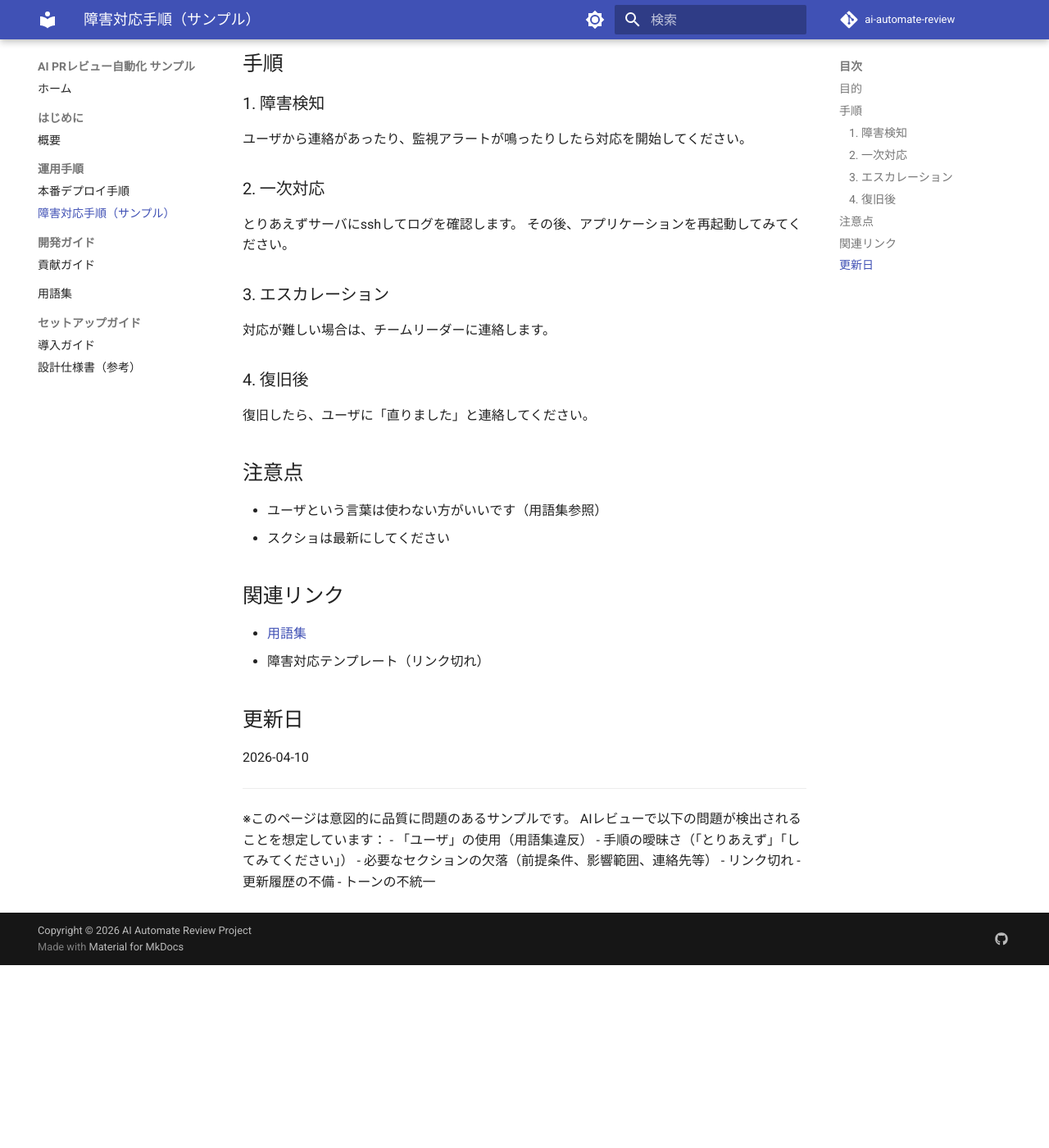
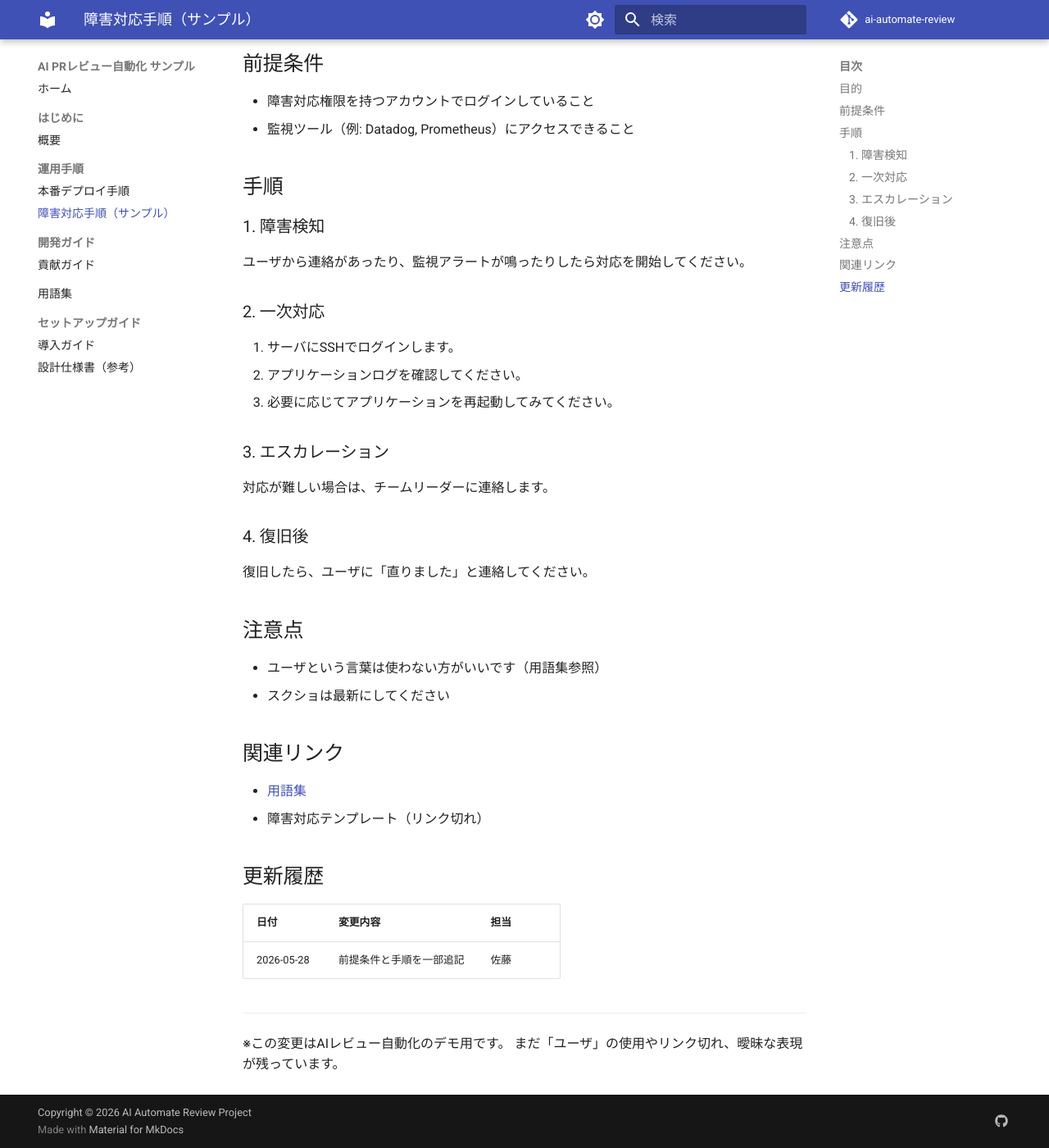
Before and after one commit to safubuki/ai-automate-review, an MkDocs documentation site: the page built from docs/運用手順/incident-response.md, in a window 1280 px wide and 1400 px high, scrolled down 236 px. Shown: the whole window at 82% size. Built offline with MkDocs 1.6.1 and Material for MkDocs 9.7.7, drawn with Linux system fonts in a browser that asks for light colours; comment, search, counter and statistics services are not loaded; before the commit the page ends 1413 px from its top, so only the background shows below that.

Commit message:
docs: 障害対応手順に前提条件を追加（デモ用部分修正）
- 前提条件セクションを追記
- 手順を番号付きに一部改善
- 更新履歴を追加

※ まだ「ユーザ」の使用やリンク切れなどの問題が残っており、
AIレビューで指摘されることを意図した変更です。

```diff
--- a/docs/運用手順/incident-response.md
+++ b/docs/運用手順/incident-response.md
@@ -3,6 +3,11 @@
 ## 目的
 
 障害が発生した際に、迅速かつ正確に対応するための手順を記載します。
+
+## 前提条件
+
+- 障害対応権限を持つアカウントでログインしていること
+- 監視ツール（例: Datadog, Prometheus）にアクセスできること
 
 ## 手順
 
@@ -12,8 +17,9 @@
 
 ### 2. 一次対応
 
-とりあえずサーバにsshしてログを確認します。
-その後、アプリケーションを再起動してみてください。
+1. サーバにSSHでログインします。
+2. アプリケーションログを確認してください。
+3. 必要に応じてアプリケーションを再起動してみてください。
 
 ### 3. エスカレーション
 
@@ -33,17 +39,13 @@
 - [用語集](../用語集.md)
 - 障害対応テンプレート（リンク切れ）
 
-## 更新日
+## 更新履歴
 
-2026-04-10
+| 日付 | 変更内容 | 担当 |
+|------|----------|------|
+| 2026-05-28 | 前提条件と手順を一部追記 | 佐藤 |
 
 ---
 
-※このページは意図的に品質に問題のあるサンプルです。
-AIレビューで以下の問題が検出されることを想定しています：
-- 「ユーザ」の使用（用語集違反）
-- 手順の曖昧さ（「とりあえず」「してみてください」）
-- 必要なセクションの欠落（前提条件、影響範囲、連絡先等）
-- リンク切れ
-- 更新履歴の不備
-- トーンの不統一
+※この変更はAIレビュー自動化のデモ用です。
+まだ「ユーザ」の使用やリンク切れ、曖昧な表現が残っています。
```
